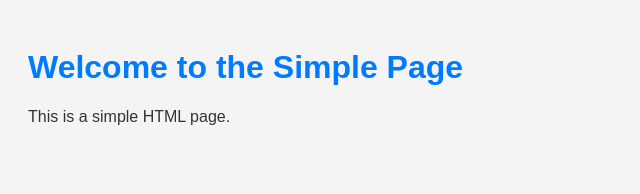
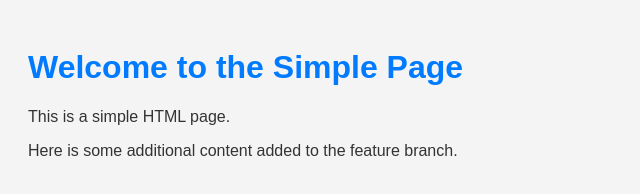
Before and after one commit to shrk18/simple-page, a plain HTML site: page index.html in a window 1280 px wide. Shown: the whole page, without its empty margins (0-640 px from the left). Drawn offline with Linux system fonts and the light colour scheme.

Commit message:
Add more content to HTML page in feature branch

```diff
--- a/index.html
+++ b/index.html
@@ -19,5 +19,6 @@
 <body>
     <h1>Welcome to the Simple Page</h1>
     <p>This is a simple HTML page.</p>
+    <p>Here is some additional content added to the feature branch.</p>
 </body>
 </html>
```
